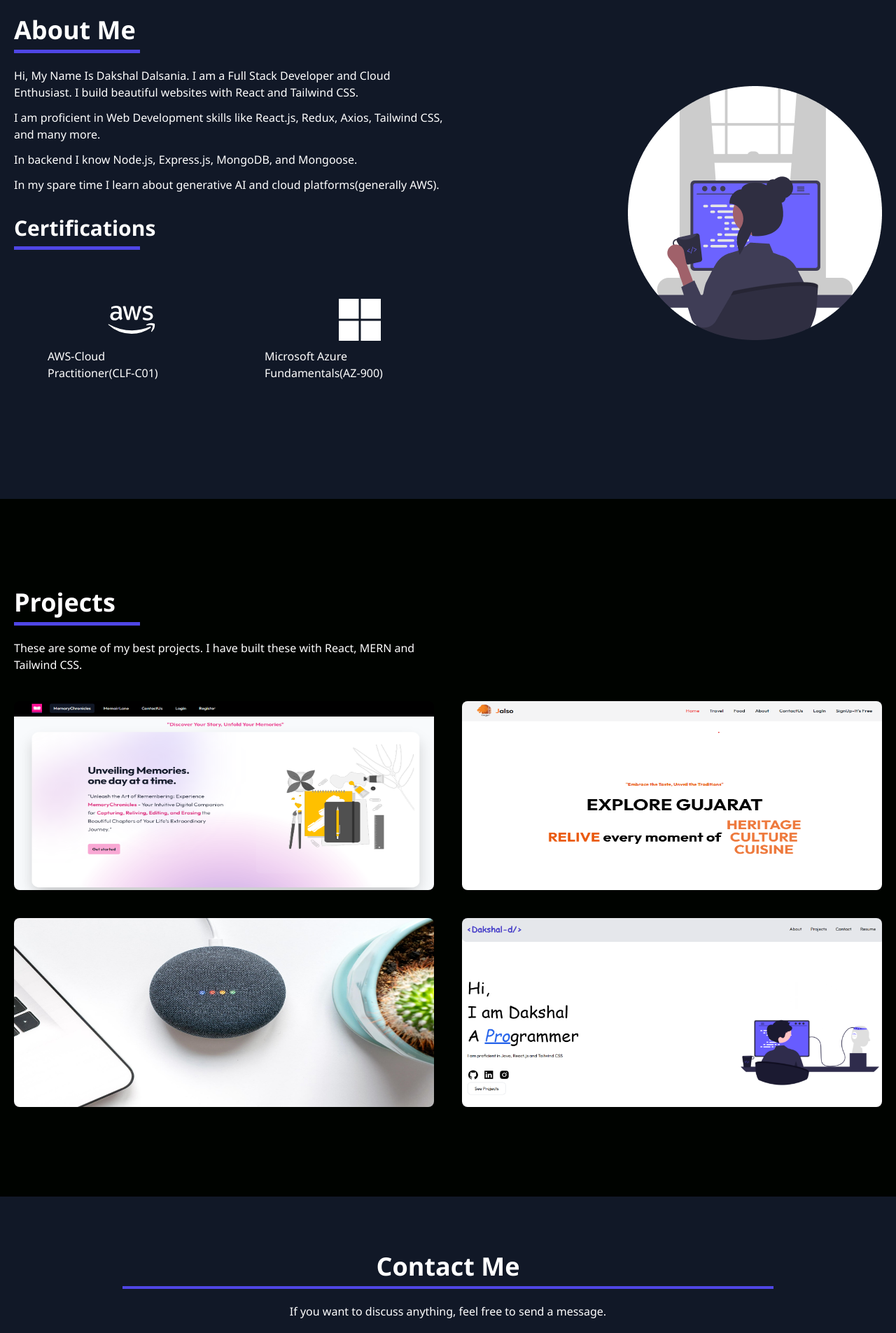
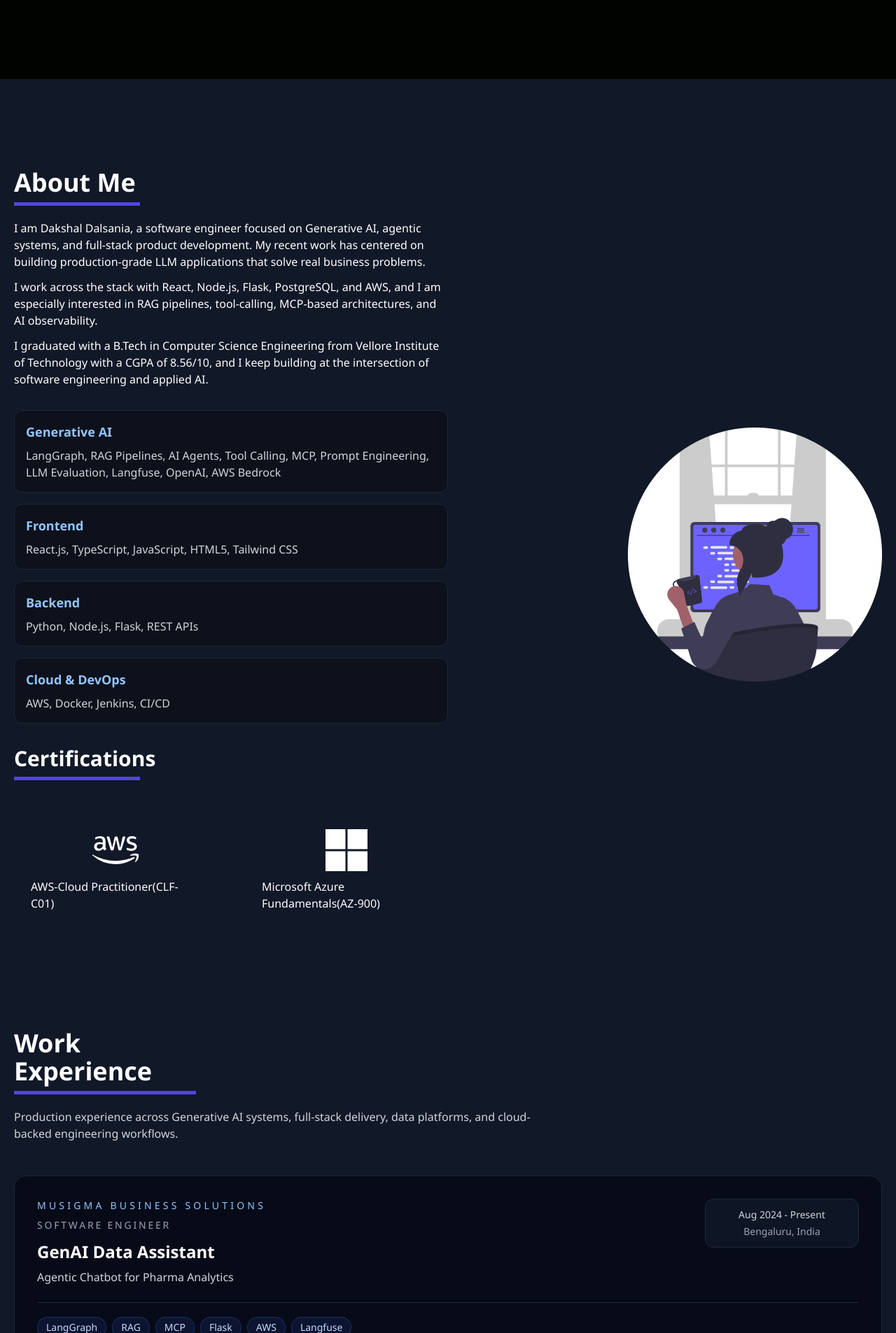
Before and after one commit to dakshal-d/Portfolio-Website, a React (Create React App) app: page / in a window 1280 px wide. Shown: the part 895-2800 px from the top of the page at 70% size. Built offline with nearby package versions, Linux system fonts and the light colour scheme.

Commit message:
updated the latest work experience

```diff
--- a/src/App.js
+++ b/src/App.js
@@ -1,6 +1,7 @@
 import './App.css';
 import About from './components/About';
 import Contact from './components/Contact';
+import Experience from './components/Experience';
 import Hero from './components/Hero';
 import Navbar from './components/Navbar';
 import Projects from './components/Projects';
@@ -12,6 +13,7 @@ function App() {
       <Navbar />
       <Hero />
       <About/>
+      <Experience />
       <Projects/>
       <Contact/>
       </>
--- a/src/components/About.jsx
+++ b/src/components/About.jsx
@@ -4,9 +4,29 @@ import {
   BiLogoAws,
   BiLogoMicrosoft
 } from "react-icons/bi";
+
+const skillGroups = [
+  {
+    title: "Generative AI",
+    items: "LangGraph, RAG Pipelines, AI Agents, Tool Calling, MCP, Prompt Engineering, LLM Evaluation, Langfuse, OpenAI, AWS Bedrock",
+  },
+  {
+    title: "Frontend",
+    items: "React.js, TypeScript, JavaScript, HTML5, Tailwind CSS",
+  },
+  {
+    title: "Backend",
+    items: "Python, Node.js, Flask, REST APIs",
+  },
+  {
+    title: "Cloud & DevOps",
+    items: "AWS, Docker, Jenkins, CI/CD",
+  },
+];
+
 const About = () => {
   return (
-    <section className="bg-gray-900 text-white px-5 py-32" id="about">
+    <section className="bg-gray-900 text-white px-5 pt-32 pb-16" id="about">
       <div className="container mx-auto grid md:grid-cols-2 items-center justify-center md:justify-between">
         <div className="about-info">
           <h2 className="text-4xl font-bold mb-5 border-b-[5px] w-[180px] border-indigo-600 pb-2">
@@ -14,30 +34,48 @@ const About = () => {
           </h2>
 
           <p className="pb-3">
-            Hi, My Name Is Dakshal Dalsania. I am a
-            Full Stack Developer and Cloud Enthusiast. I build beautiful websites with React and
-            Tailwind CSS.
+            I am Dakshal Dalsania, a software engineer focused on Generative AI,
+            agentic systems, and full-stack product development. My recent work
+            has centered on building production-grade LLM applications that solve
+            real business problems.
           </p>
           <p className="pb-3">
-            I am proficient in Web Development skills like React.js, Redux, Axios, Tailwind CSS, and many more.
+            I work across the stack with React, Node.js, Flask, PostgreSQL, and
+            AWS, and I am especially interested in RAG pipelines, tool-calling,
+            MCP-based architectures, and AI observability.
           </p>
-          <p className="pb-3">In backend I know Node.js, Express.js, MongoDB, and Mongoose.</p>
+          <p>
+            I graduated with a B.Tech in Computer Science Engineering from
+            Vellore Institute of Technology with a CGPA of 8.56/10, and I keep
+            building at the intersection of software engineering and applied AI.
+          </p>
 
-          <p>
-            In my spare time I learn about generative AI and cloud platforms(generally AWS).
-          </p>
+          <div className="mt-8 grid gap-4">
+            {skillGroups.map((group) => (
+              <div
+                key={group.title}
+                className="rounded-xl border border-gray-800 bg-black/30 p-4"
+              >
+                <h3 className="text-lg font-semibold text-blue-300">
+                  {group.title}
+                </h3>
+                <p className="pt-2 text-gray-300">{group.items}</p>
+              </div>
+            ))}
+          </div>
+
           <h3 className="mt-8 text-3xl font-bold mb-5 border-b-[5px] w-[180px] border-indigo-600 pb-2">
             Certifications
           </h3>
           <div className="grid grid-cols-2 mx-auto gap-10">
 
-              <a href="https://www.credly.com/badges/fbb9cc9c-26d0-490a-8fdd-3eff88d32326/public_url" className="hover:bg-black rounded-xl px-12 py-10">
-                <BiLogoAws className="mx-20" size={80} />
+              <a href="https://www.credly.com/badges/fbb9cc9c-26d0-490a-8fdd-3eff88d32326/public_url" className="hover:bg-black rounded-xl px-6 py-10">
+                <BiLogoAws className="mx-auto" size={80} />
                 <p>AWS-Cloud Practitioner(CLF-C01)</p>
               </a>
 
-              <a href="https://www.credly.com/badges/f031ba25-6b98-4250-b7f3-bec6b24fec5e/public_url" className="hover:bg-black rounded-xl px-7 py-10">
-                <BiLogoMicrosoft className="mx-24" size={80} />
+              <a href="https://www.credly.com/badges/f031ba25-6b98-4250-b7f3-bec6b24fec5e/public_url" className="hover:bg-black rounded-xl px-6 py-10">
+                <BiLogoMicrosoft className="mx-auto" size={80} />
                 <p>Microsoft Azure Fundamentals(AZ-900)</p>
               </a>
           </div>
--- /dev/null
+++ b/src/components/Experience.jsx
@@ -0,0 +1,104 @@
+import React from "react";
+
+const experiences = [
+  {
+    company: "MuSigma Business Solutions",
+    role: "Software Engineer",
+    project: "GenAI Data Assistant",
+    subtitle: "Agentic Chatbot for Pharma Analytics",
+    period: "Aug 2024 - Present",
+    location: "Bengaluru, India",
+    stack: ["LangGraph", "RAG", "MCP", "Flask", "AWS", "Langfuse"],
+    highlights: [
+      "Built a LangGraph-based GenAI data assistant for pharma analytics over 13 relational tables, cutting analyst query resolution time by 40% and improving answer accuracy to 82%.",
+      "Engineered a RAG pipeline with schema metadata and business rules, increasing SQL generation accuracy by 35% and enabling stronger multi-step reasoning.",
+      "Implemented MCP-based backend communication and execution-focused LLM evaluation workflows, reducing query error rate by 30%.",
+      "Productionized the platform with Langfuse observability, RBAC, Flask APIs, AWS Secrets Manager, and Jenkins CI/CD with SonarQube and Snyk.",
+    ],
+  },
+  {
+    company: "MuSigma Business Solutions",
+    role: "Software Engineer",
+    project: "File Verity Tool",
+    subtitle: "Automated Data Validation Platform",
+    period: "Aug 2024 - Present",
+    location: "Bengaluru, India",
+    stack: ["Flask", "Argo Workflows", "PostgreSQL", "Azure AD", "REST APIs"],
+    highlights: [
+      "Built a scalable validation platform supporting ingestion from local systems, AWS S3, and SFTP to catch schema mismatches, nulls, and pipeline inconsistencies.",
+      "Designed automated data quality workflows with Argo Workflows and REST APIs for distributed validation orchestration.",
+      "Reduced manual validation effort by 75% and lowered data error rates by 40% through automated ingestion, validation, and reporting.",
+      "Integrated PostgreSQL audit logging and workflow state tracking with JWT authentication and Azure AD based authorization.",
+    ],
+  },
+];
+
+const Experience = () => {
+  return (
+    <section className="bg-gray-900 text-white px-5 pt-16 pb-32" id="experience">
+      <div className="container mx-auto">
+        <div className="mb-12 max-w-3xl">
+          <h2 className="text-4xl font-bold mb-5 border-b-[5px] w-[260px] border-indigo-600 pb-2">
+            Work Experience
+          </h2>
+          <p className="text-gray-300">
+            Production experience across Generative AI systems, full-stack
+            delivery, data platforms, and cloud-backed engineering workflows.
+          </p>
+        </div>
+
+        <div className="grid gap-8">
+          {experiences.map((experience) => (
+            <article
+              key={`${experience.company}-${experience.project}`}
+              className="rounded-2xl border border-gray-800 bg-gray-950/70 p-8 shadow-lg"
+            >
+              <div className="flex flex-col gap-4 border-b border-gray-800 pb-6 md:flex-row md:items-start md:justify-between">
+                <div>
+                  <p className="text-sm uppercase tracking-[0.3em] text-blue-300">
+                    {experience.company}
+                  </p>
+                  <p className="mt-2 text-sm font-medium uppercase tracking-[0.2em] text-gray-400">
+                    {experience.role}
+                  </p>
+                  <h3 className="mt-3 text-2xl font-semibold">
+                    {experience.project}
+                  </h3>
+                  <p className="mt-2 text-gray-300">{experience.subtitle}</p>
+                </div>
+                <div className="rounded-xl border border-gray-800 bg-gray-900/80 px-4 py-3 text-sm text-gray-300 md:min-w-[220px] text-center">
+                  <p>{experience.period}</p>
+                  <p className="mt-1 text-gray-400">{experience.location}</p>
+                </div>
+              </div>
+
+              <div className="mt-5 flex flex-wrap gap-2">
+                {experience.stack.map((item) => (
+                  <span
+                    key={item}
+                    className="rounded-full border border-blue-900/70 bg-blue-950/40 px-3 py-1 text-sm text-blue-200"
+                  >
+                    {item}
+                  </span>
+                ))}
+              </div>
+
+              <ul className="mt-6 grid gap-4 text-gray-200">
+                {experience.highlights.map((highlight) => (
+                  <li
+                    key={highlight}
+                    className="rounded-xl border border-gray-800 bg-gray-900 px-4 py-3"
+                  >
+                    {highlight}
+                  </li>
+                ))}
+              </ul>
+            </article>
+          ))}
+        </div>
+      </div>
+    </section>
+  );
+};
+
+export default Experience;
--- a/src/components/Navbar.jsx
+++ b/src/components/Navbar.jsx
@@ -13,9 +13,10 @@ const Navbar = () => {
       <h1 className='w-full text-3xl font-bold text-indigo-700'><a href='/'>{name}</a></h1>
       <ul className='hidden md:flex'>
         <li className='p-4 hover:text-indigo-700'><a href='/#about'>About</a></li>
+        <li className='p-4 hover:text-indigo-700'><a href='/#experience'>Experience</a></li>
         <li className='p-4 hover:text-indigo-700'><a href='/#Projects'>Projects</a></li>
         <li className='p-4 hover:text-indigo-700'><a href='/#Contact'>Contact</a></li>
-        <li className='p-4 hover:text-indigo-700'><a href='https://drive.google.com/file/d/1QNCYMk8IvbTXnTMVX0K_Ftv_iBqs0vBm/view?usp=drive_link'>Resume</a></li>
+        <li className='p-4 hover:text-indigo-700'><a href='https://drive.google.com/file/d/1COLcKQCuCV0tS8U05MV5oBQlIUD9hw1M/view?usp=drive_link'>Resume</a></li>
       </ul>
       <div onClick={handleNav} className='block md:hidden'>
           {nav ? <AiOutlineClose size={20}/> : <AiOutlineMenu size={20} />}
@@ -23,9 +24,10 @@ const Navbar = () => {
       <ul className={nav ? 'fixed left-0 top-0 w-[60%] h-full border-r border-r-gray-900 bg-[#000300] ease-in-out duration-500' : 'ease-in-out duration-500 fixed left-[-100%]'}>
         <h1 className='w-full text-3xl font-bold text-indigo-700 m-4'>{name}</h1>
           <li className='p-4 border-b border-gray-600'><a href='/#about'>About</a></li>
+          <li className='p-4 border-b border-gray-600'><a href='/#experience'>Experience</a></li>
           <li className='p-4 border-b border-gray-600'><a href='/#Projects'>Projects</a></li>
           <li className='p-4 border-b border-gray-600'><a href='/#Contact'>Contact</a></li>
-          <li className='p-4 border-b border-gray-600'><a href='https://drive.google.com/file/d/1QNCYMk8IvbTXnTMVX0K_Ftv_iBqs0vBm/view?usp=drive_link'>Resume</a></li>
+          <li className='p-4 border-b border-gray-600'><a href='https://drive.google.com/file/d/1COLcKQCuCV0tS8U05MV5oBQlIUD9hw1M/view?usp=drive_link'>Resume</a></li>
           <li className='p-4'>Contact</li>
       </ul>
     </div>
```
Also changed, not shown: src/components/Hero.jsx (+15 -6 lines).
